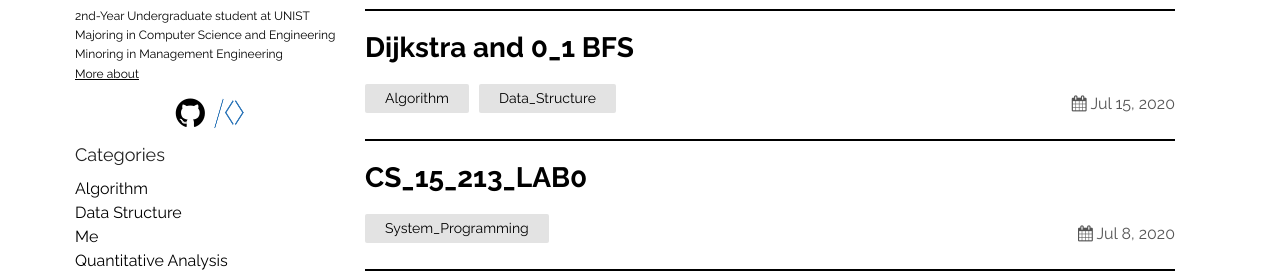
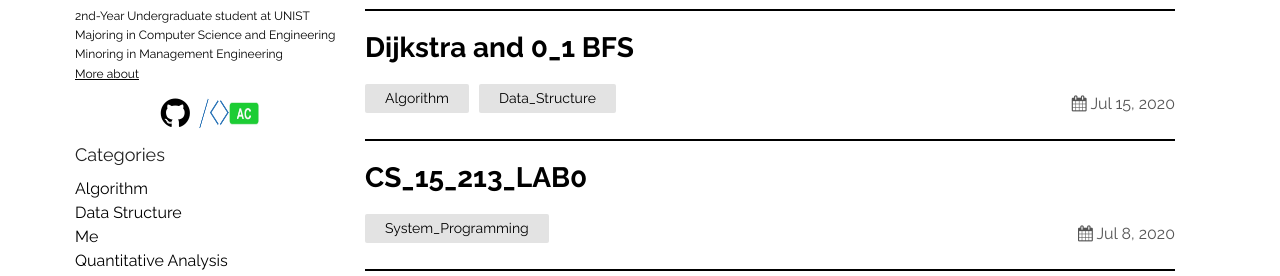
Before and after one commit to thinkin9/thinkin9.github.io, a Jekyll site: the page built from index.md, in a window 1280 px wide. Shown: the part 324-600 px from the top of the page. Built offline with Jekyll 4.4.1, drawn with Linux system fonts in a browser that asks for light colours.

Commit message:
20200725

```diff
--- a/_layouts/default.html
+++ b/_layouts/default.html
@@ -42,6 +42,11 @@
         <a href="https://www.acmicpc.net/user/zxzx1825" target="_blank">
           <li>
             <img src="/assets/baekjoon.png" width="30" height="35">
+          </li>
+        </a>
+        <a href="https://solved.ac/profile/zxzx1825" target="_blank">
+          <li>
+            <img src="/assets/solved.png" width="30" height="35">
           </li>
         </a>
       </ul>
```
